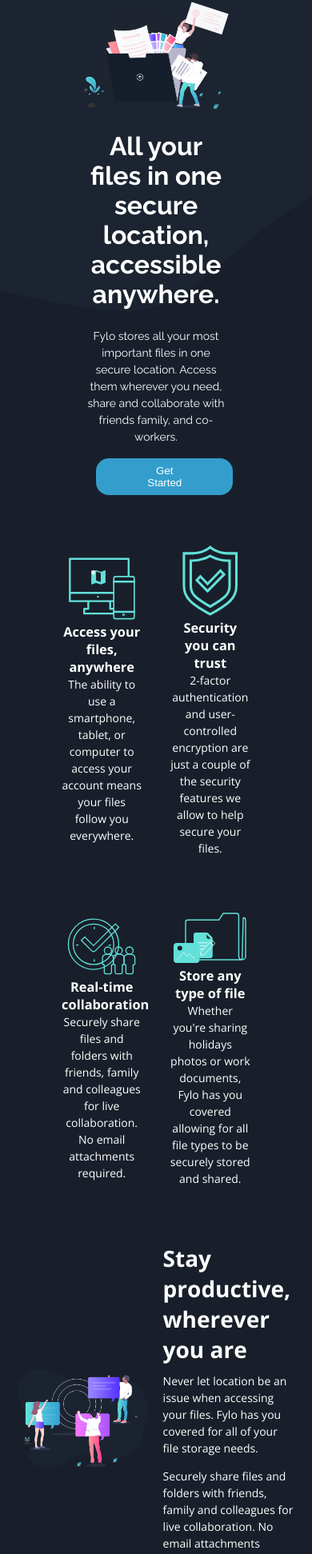
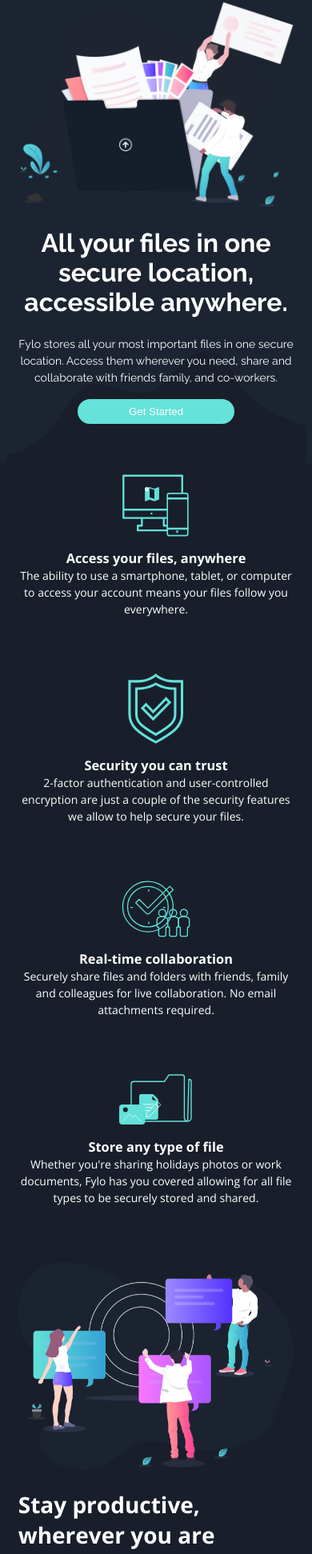
Before and after one commit to frontend-mentor-challenges/fylo-landing, a plain HTML site: page index.html in a window 390 px wide. Shown: the part 54-1997 px from the top of the page at 80% size. Drawn offline with nearby package versions, Linux system fonts and the light colour scheme.

Commit message:
ch(header and intro): mobile responsive

```diff
--- a/less/home-page.less
+++ b/less/home-page.less
@@ -8,6 +8,19 @@
     width: 42.5%;
     text-align: center;
     padding-bottom: 5em;
+
+    h3 {
+      padding-top: 0.75rem;
+    }
+  }
+
+  @media screen and (max-width: 420px) {
+    display: block;
+    width: 95%;
+
+    .feature {
+      width: 100%;
+    }
   }
 }
 
@@ -19,6 +32,10 @@
   img,
   div {
     width: 47.5%;
+
+    @media screen and (max-width: 420px) {
+      width: auto;
+    }
   }
   div {
     h2 {
@@ -46,6 +63,14 @@
         left: 3px;
       }
     }
+
+    @media screen and (max-width: 420px) {
+      margin-top: 20px;
+    }
+  }
+
+  @media screen and (max-width: 420px) {
+    display: block;
   }
 }
 
--- a/less/intro.less
+++ b/less/intro.less
@@ -3,7 +3,6 @@
   background-position: bottom;
   background-repeat: no-repeat;
   background-size: auto;
-
 
   header {
     #flexbox-mixin.flex-row(@horizontal:space-between);
@@ -33,7 +32,6 @@ header {
     padding: 1em 0 1.5em;
     text-align: center;
 
-
     h1 {
       font-size: 2rem;
       padding: 1.5rem 0;
@@ -44,9 +42,18 @@ header {
       padding: 0.5rem 4rem;
       margin: 1rem;
       color: hsl(0, 0%, 100%);
-    background-color: hsl(198, 60%, 50%);
+      background-color: hsl(176, 68%, 64%);
       border-radius: 1rem;
     }
   }
+}
 
+@media screen and (max-width: 420px) {
+  .nav-intro {
+    background-image: url("../images/bg-curvy-mobile.svg");
+
+    .intro-cta {
+      width: 95%;
     }
+  }
+}
--- a/style.css
+++ b/style.css
@@ -85,8 +85,16 @@ button:hover {
   padding: 0.5rem 4rem;
   margin: 1rem;
   color: hsl(0, 0%, 100%);
-  background-color: hsl(198, 60%, 50%);
+  background-color: hsl(176, 68%, 64%);
   border-radius: 1rem;
+}
+@media screen and (max-width: 420px) {
+  .nav-intro {
+    background-image: url("../images/bg-curvy-mobile.svg");
+  }
+  .nav-intro .intro-cta {
+    width: 95%;
+  }
 }
 .features {
   width: 65%;
@@ -101,6 +109,18 @@ button:hover {
   text-align: center;
   padding-bottom: 5em;
 }
+.features .feature h3 {
+  padding-top: 0.75rem;
+}
+@media screen and (max-width: 420px) {
+  .features {
+    display: block;
+    width: 95%;
+  }
+  .features .feature {
+    width: 100%;
+  }
+}
 .cta-demo {
   width: 95%;
   margin: auto;
@@ -111,6 +131,12 @@ button:hover {
 .cta-demo img,
 .cta-demo div {
   width: 47.5%;
+}
+@media screen and (max-width: 420px) {
+  .cta-demo img,
+  .cta-demo div {
+    width: auto;
+  }
 }
 .cta-demo div h2 {
   font-size: 2em;
@@ -133,6 +159,16 @@ button:hover {
   position: relative;
   top: 2.5px;
   left: 3px;
+}
+@media screen and (max-width: 420px) {
+  .cta-demo div {
+    margin-top: 20px;
+  }
+}
+@media screen and (max-width: 420px) {
+  .cta-demo {
+    display: block;
+  }
 }
 .testimonials {
   position: relative;
```
Lines whose indentation alone changed are shown as unchanged.
